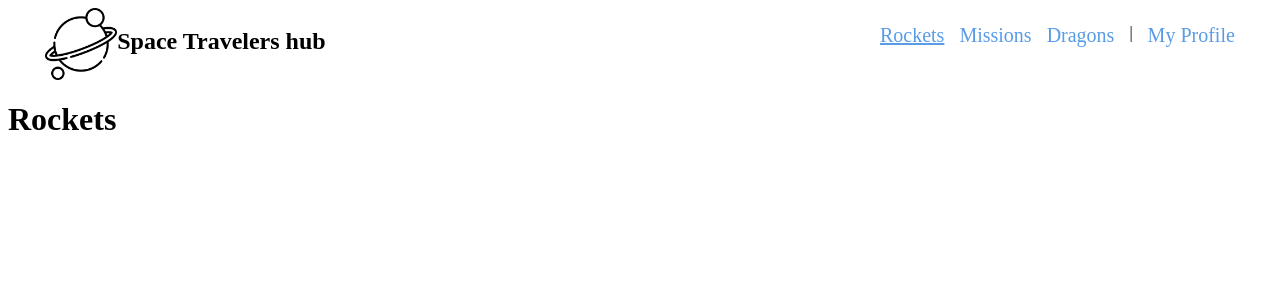
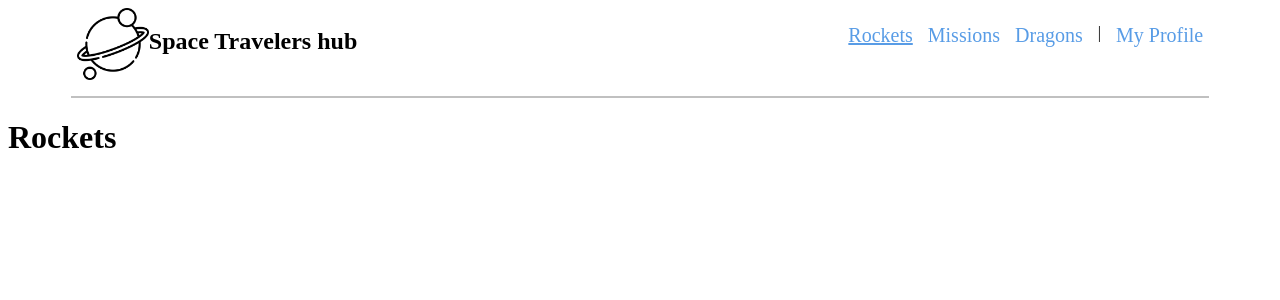
Before and after one commit to MohamedRoshdy2021/space-x, a React (Create React App) app: page / in a window 1280 px wide. Shown: the top 300 px of the page. Built offline with nearby package versions, Linux system fonts and the light colour scheme.

Commit message:
style the navigation

```diff
--- a/src/components/navigation.css
+++ b/src/components/navigation.css
@@ -7,11 +7,16 @@
   display: flex;
   flex-direction: row;
   justify-content: space-around;
+  border-bottom: silver solid 2px;
+  margin-left: 5%;
+  margin-right: 5%;
+  padding-bottom: 1rem;
 }
 
 .nav-lists {
   display: flex;
   column-gap: 15px;
+
 
 }
 .nav-lists a {
```
